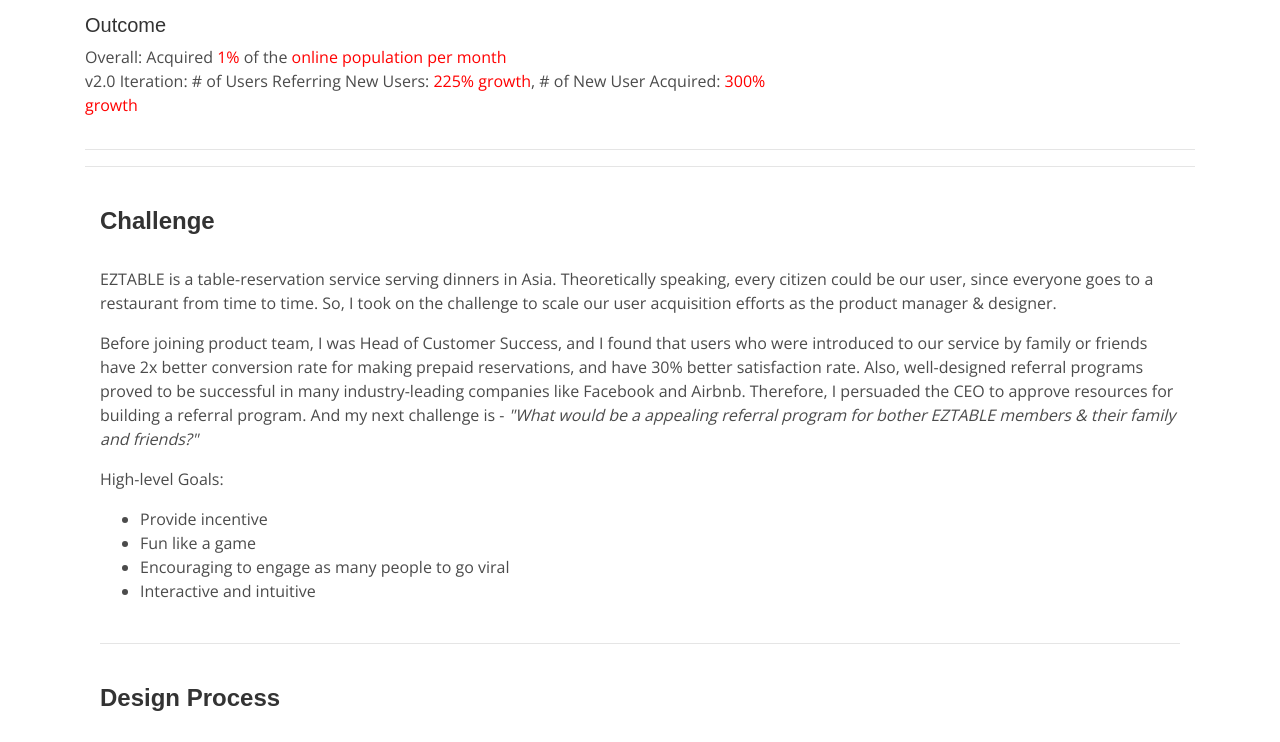
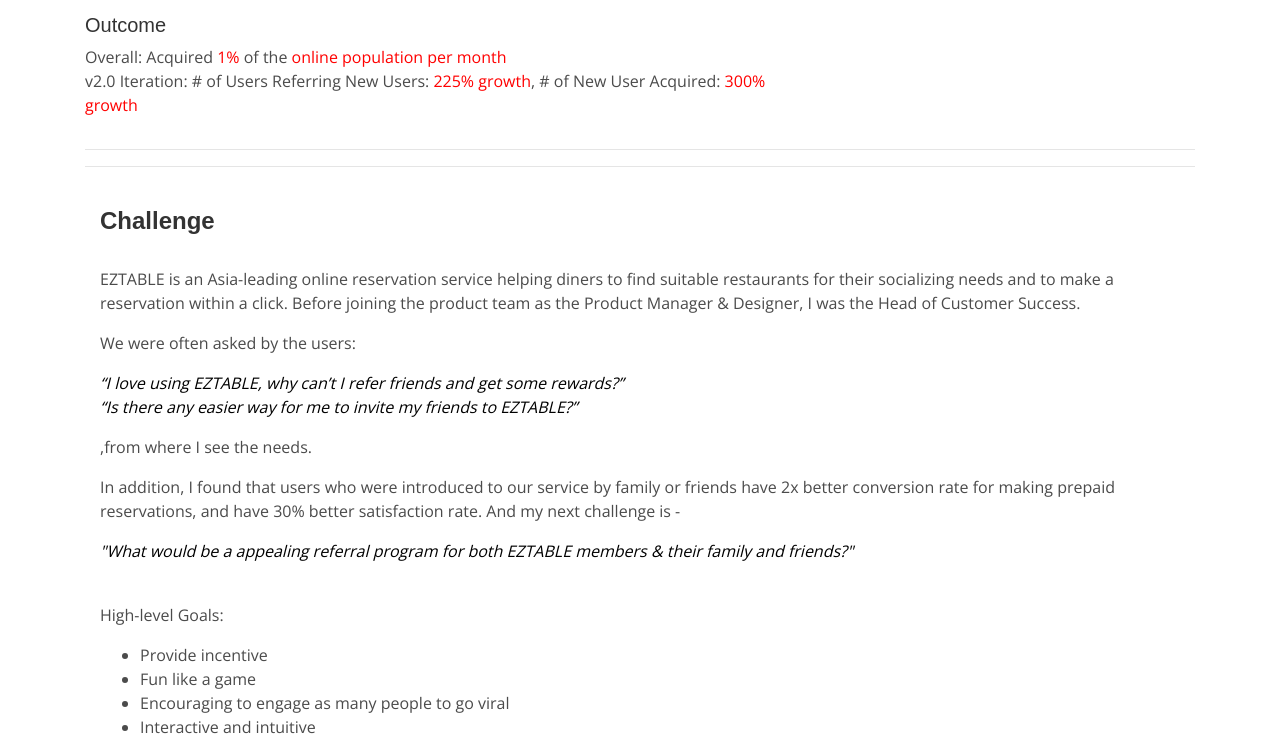
Before and after one commit to michellechou/html290-final-project, a website: page redenvelope/index.html in a window 1280 px wide. Shown: the part 477-1219 px from the top of the page. Drawn offline with nearby package versions, Linux system fonts and the light colour scheme; a web font is replaced by a local one.

Commit message:
edit challenge

```diff
--- a/redenvelope/index.html
+++ b/redenvelope/index.html
@@ -119,17 +119,30 @@
                     </b>
                 </h4>
                 <br>
-                <p>EZTABLE is a table-reservation service serving dinners in Asia. Theoretically speaking, every citizen could
-                    be our user, since everyone goes to a restaurant from time to time. So, I took on the challenge to scale
-                    our user acquisition efforts as the product manager & designer. </p>
-                <p>Before joining product team, I was Head of Customer Success, and I found that users who were introduced to
-                    our service by family or friends have 2x better conversion rate for making prepaid reservations, and
-                    have 30% better satisfaction rate. Also, well-designed referral programs proved to be successful in many
-                    industry-leading companies like Facebook and Airbnb. Therefore, I persuaded the CEO to approve resources
-                    for building a referral program. And my next challenge is -
-                    <i>"What would be a appealing referral program for bother EZTABLE members & their family and friends?"
-                    </i>
+                <p>EZTABLE is an Asia-leading online reservation service helping diners to find suitable restaurants for their
+                    socializing needs and to make a reservation within a click. Before joining the product team as the Product
+                    Manager & Designer, I was the Head of Customer Success.</p>
+                <p>We were often asked by the users:
                 </p>
+                <p>
+                    <font color="black">
+                        <i>“I love using EZTABLE, why can’t I refer friends and get some rewards?”
+
+                            <br>“Is there any easier way for me to invite my friends to EZTABLE?”</i>
+                    </font>
+                </p>
+                <p>,from where I see the needs. </p>
+                <p>In addition, I found that users who were introduced to our service by family or friends have 2x better conversion
+                    rate for making prepaid reservations, and have 30% better satisfaction rate. And my next challenge is
+                    -
+                </p>
+                <p>
+                    <font color="black">
+                        <i>"What would be a appealing referral program for both EZTABLE members & their family and friends?"
+                        </i>
+                    </font>
+                </p>
+                <br>
                 <p>High-level Goals:</p>
                 <ul>
                     <li>Provide incentive</li>
```
